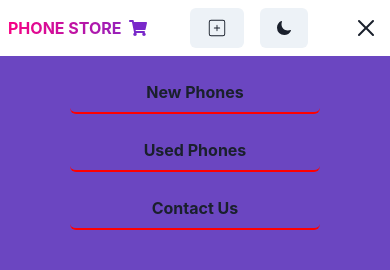
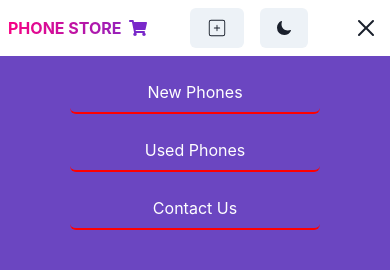
Before and after one commit to SmartBern/MERN_1stwebapp, a React (Vite) app in the folder frontend/: page / in a window 390 px wide. Both pictures are taken after a click on the button 366 px from the left and 28 px from the top of the page. Shown: the top 270 px of the page. Built offline with nearby package versions, Linux system fonts and the light colour scheme; no server answers.

Commit message:
changed the text color and hover background of the mobile navbar menu

```diff
--- a/frontend/src/componentss/Navbar.jsx
+++ b/frontend/src/componentss/Navbar.jsx
@@ -14,7 +14,8 @@ const Navbar = () => {
     const bg = useColorModeValue("white", "gray.800");
     const { isOpen, onToggle } = useDisclosure();
 
-    const hoverBg = useColorModeValue("gray.200", "gray.600");
+    const hoverBg = useColorModeValue("gray.600", "gray.700");
+    const textColor = useColorModeValue("white", "white");
 
   return (
     <Container maxW={"1140px"}  position='fixed' top={0}
@@ -138,7 +139,7 @@ const Navbar = () => {
                         borderBottom={'2px'}
                         borderBottomColor={'red'}
                     >
-                        <Text fontWeight="bold">New Phones</Text>
+                        <Text color={textColor}>New Phones</Text>
                     </HStack>
 
                     <HStack
@@ -152,7 +153,7 @@ const Navbar = () => {
                         borderBottom={'2px'}
                         borderBottomColor={'red'}
                     >
-                        <Text fontWeight="bold">Used Phones</Text>
+                        <Text color={textColor}>Used Phones</Text>
                     </HStack>
 
                     <HStack
@@ -166,7 +167,7 @@ const Navbar = () => {
                         borderBottom={'2px'}
                         borderBottomColor={'red'}
                     >
-                        <Text fontWeight="bold">Contact Us</Text>
+                        <Text color={textColor}>Contact Us</Text>
                     </HStack>
                 </Stack>
 
```
Also changed, not shown: 1 other file (tests, documents, lock files or other folders).
